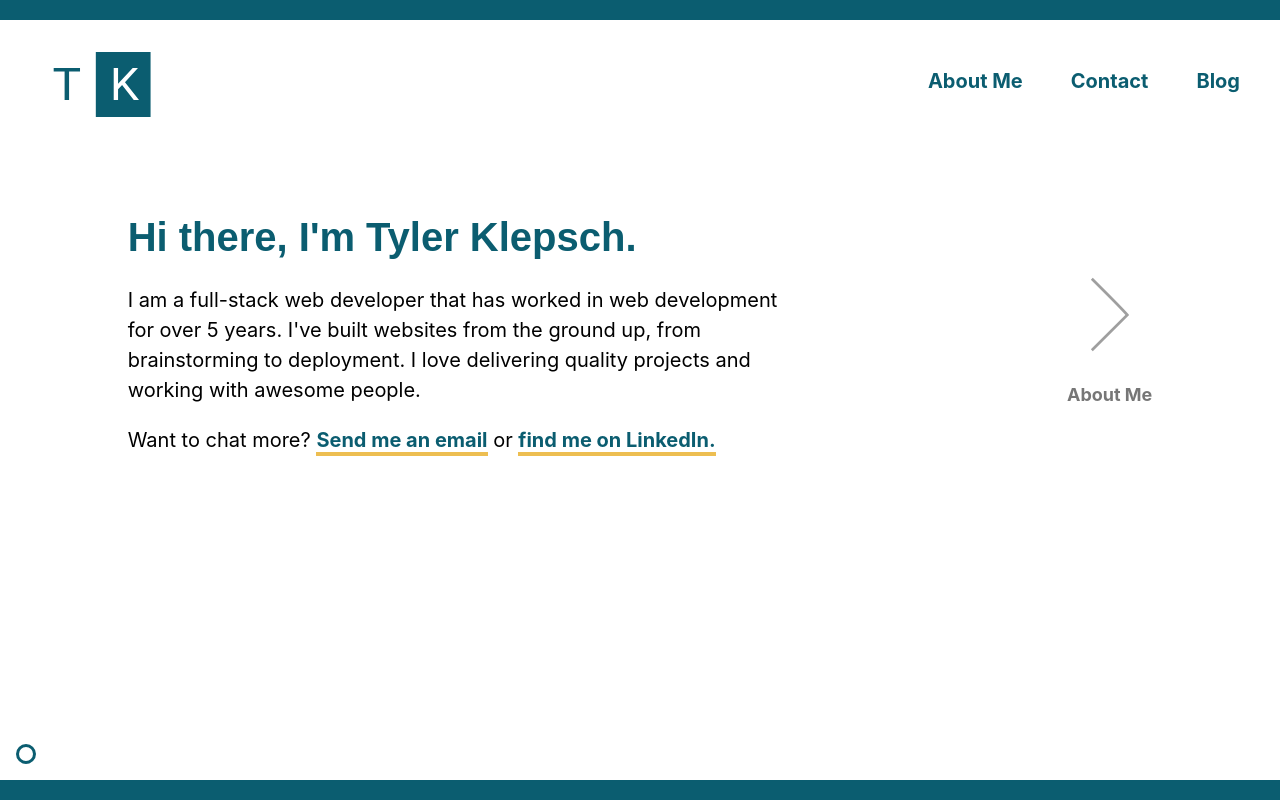
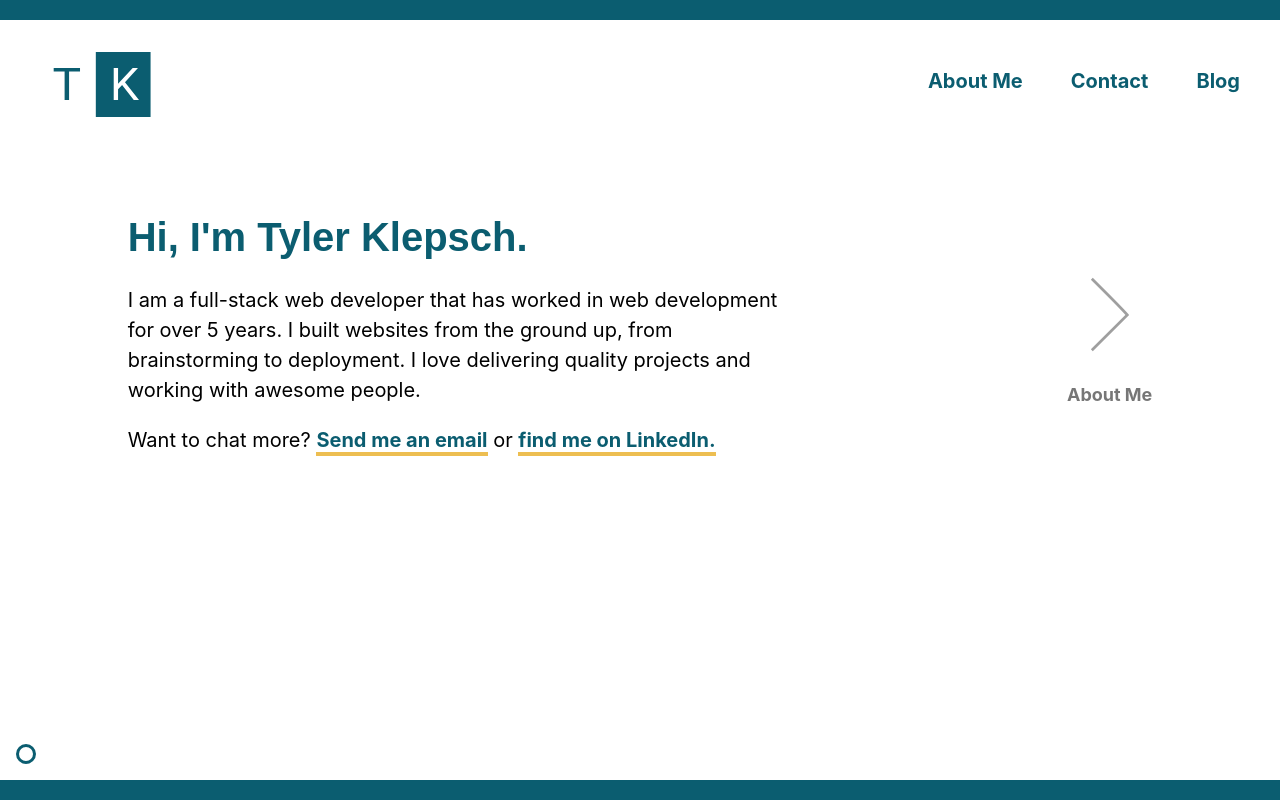
Before and after one commit to tklepsch/tylerklepsch, a Next.js app: page / in a window 1280 px wide. Built offline with nearby package versions, Linux system fonts and the light colour scheme.

Commit message:
minor edits for seo purposes

```diff
--- a/components/ContentLayout.js
+++ b/components/ContentLayout.js
@@ -1,10 +1,10 @@
 import StateContext from '../components/StateContext'
 import { Component } from 'react'
 import Layout from './layout'
+import Head from 'next/head'
 import { motion } from 'framer-motion'
 import ColorMode from './UI/ColorMode/ColorMode'
 
-const name = 'Tyler Klepsch'
 export const siteTitle = 'Tyler Klepsch | Web Developer'
 
 let layoutMotionVariants = {
@@ -44,6 +44,9 @@ export default class ContentLayout extends Component {
   render() {
     return (
       <Layout>
+        <Head>
+          <title>{siteTitle}</title>
+        </Head>
         <motion.section
           transition={{ duration: 1 }}
           initial="pageInitial"
--- a/pages/blog/[id].js
+++ b/pages/blog/[id].js
@@ -2,7 +2,7 @@ import { useContext } from 'react';
 import StateContext from '../../components/StateContext';
 import Head from 'next/head'
 import Link from 'next/link'
-import ContentLayout from '../../components/ContentLayout'
+import ContentLayout, { siteTitle } from '../../components/ContentLayout'
 import Date from  '../../components/Date/Date'
 import pageBtnStyles from '../../styles/pagebtn.module.css'
 import styles from './post.module.css'
@@ -15,7 +15,7 @@ export default function Post({ postData }) {
     <ContentLayout
       columnType="one-col mid-width">
       <Head>
-        <title>{postData.title}</title>
+        <title>{postData.title} - {siteTitle}</title>
       </Head>
       <main>
         <h1 className={styles.PostTitle}>{postData.title}</h1>
--- a/pages/index.js
+++ b/pages/index.js
@@ -1,6 +1,5 @@
 import { useContext } from 'react'
 import StateContext from '../components/StateContext'
-import Head from 'next/head'
 import Link from 'next/link'
 import ContentLayout, { siteTitle } from '../components/ContentLayout'
 import utilityStyles from '../styles/pagebtn.module.css'
@@ -10,12 +9,9 @@ export default function Home() {
 
   return (
     <ContentLayout key="home" columnType="two-col">
-      <Head>
-        <title>{siteTitle}</title>
-      </Head>
       <article className='container__main-content'>
-        <h1>Hi there, I'm Tyler Klepsch.</h1>
-        <p>I am a full-stack web developer that has worked in web development for over 5 years. I've built websites from the ground up, from brainstorming to deployment. I love delivering quality projects and working with <span className='highlight'>awesome people.</span></p>
+        <h1>Hi, I'm Tyler Klepsch.</h1>
+        <p>I am a full-stack web developer that has worked in web development for over 5 years. I built websites from the ground up, from brainstorming to deployment. I love delivering quality projects and working with <span className='highlight'>awesome people.</span></p>
         <p>Want to chat more? <Link href='/contact'><a>Send me an email</a></Link> or <a href="https://www.linkedin.com/in/tyler-klepsch-92004926/">find me on LinkedIn.</a></p>
       </article>
       <Link href="/about" scroll={false}>
--- a/styles/globals.css
+++ b/styles/globals.css
@@ -143,6 +143,8 @@ section:last-of-type {
 
 .pageContainer {
   width: 100%;
+  max-width: 1400px;
+  margin: 0 auto;
   padding: 0 3rem 12rem;
   text-align: left;
   box-sizing: border-box;
```
